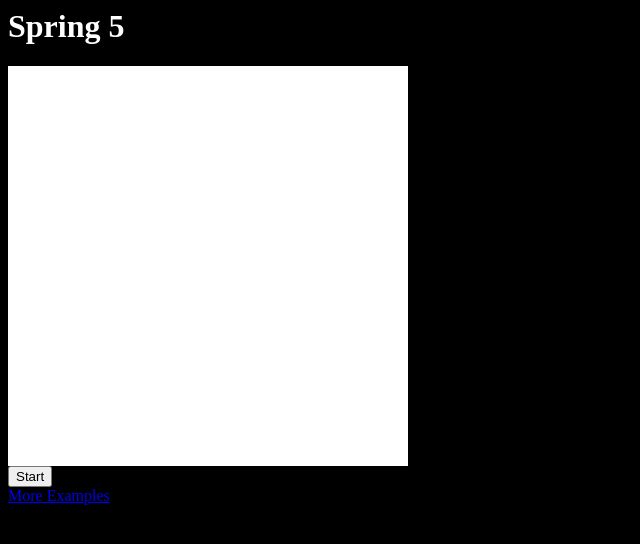
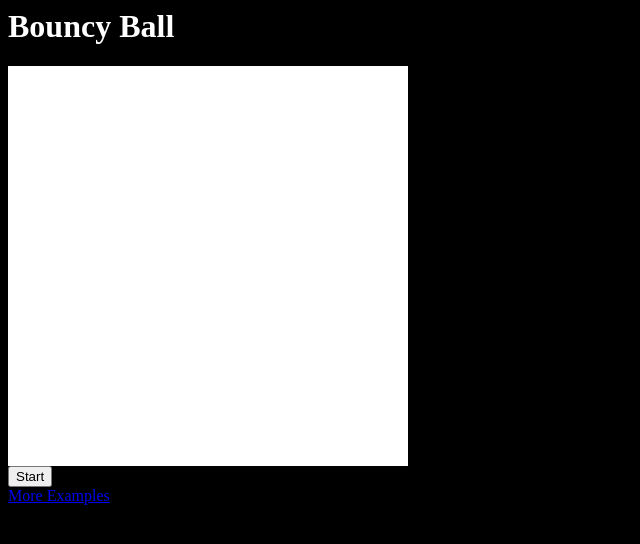
Before and after one commit to nbardy/high5, a plain HTML site: page bouncyball.html in a window 1280 px wide. Shown: the whole page, without its empty margins (0-640 px from the left). Drawn offline with Linux system fonts and the light colour scheme.

Commit message:
Remove spring references

```diff
--- a/bouncyball.html
+++ b/bouncyball.html
@@ -1,6 +1,6 @@
 <html>
 <head>
-<title>Spring5</title>
+<title>Bouncy Ball</title>
 <!--<script src="https://ajax.googleapis.com/ajax/libs/jquery/1.7/jquery.min.js"></script>-->
 <script src="game.js"></script>
 <style type="text/css">
@@ -10,7 +10,7 @@ h1 {color: white;}
 </style>
 </head>
 <body>
-<h1>Spring 5</h1>
+<h1>Bouncy Ball</h1>
 <canvas id="spring"></canvas>
 <div><button onclick='gi.start()'>Start</button></div>
 <div><a href='..'>More Examples</div>
```
Also changed, not shown: explosion.html (+2 -2 lines).
